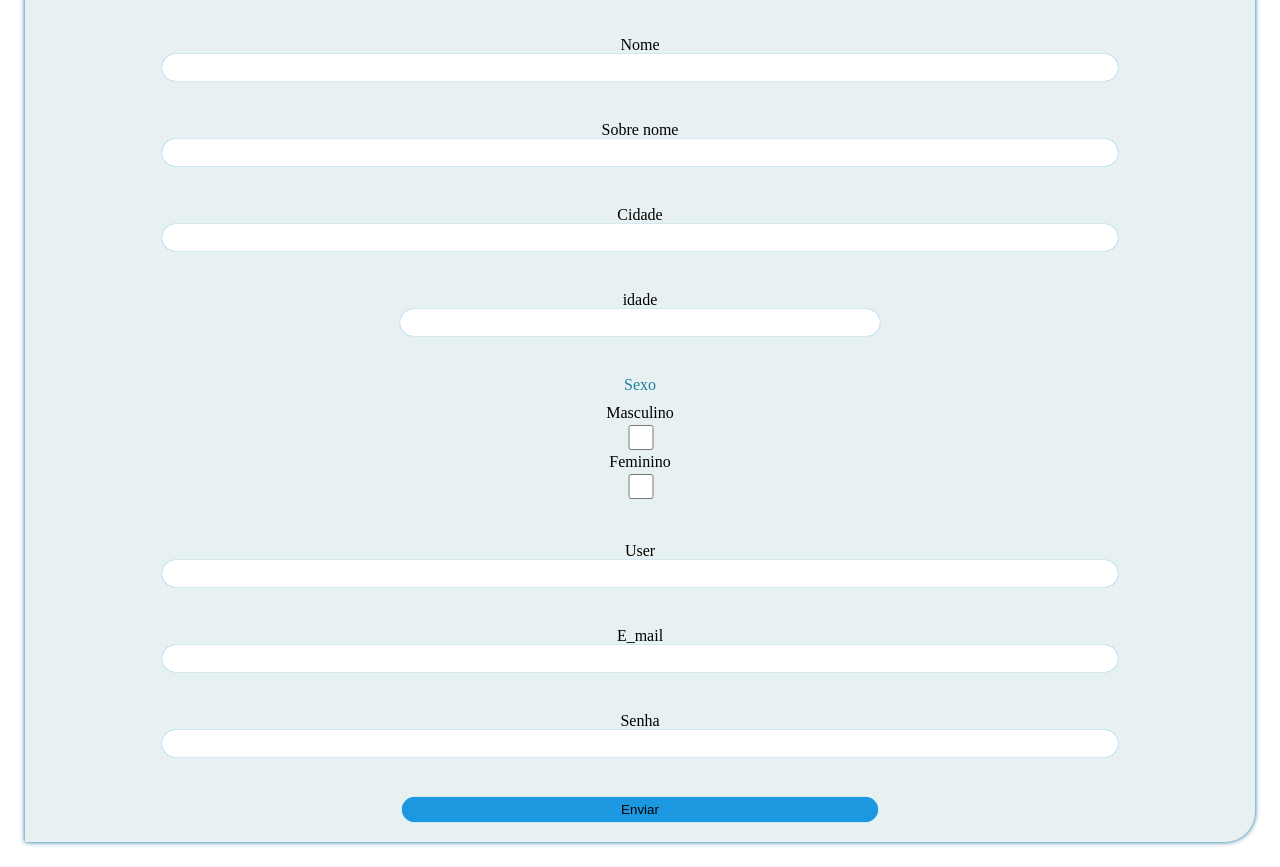
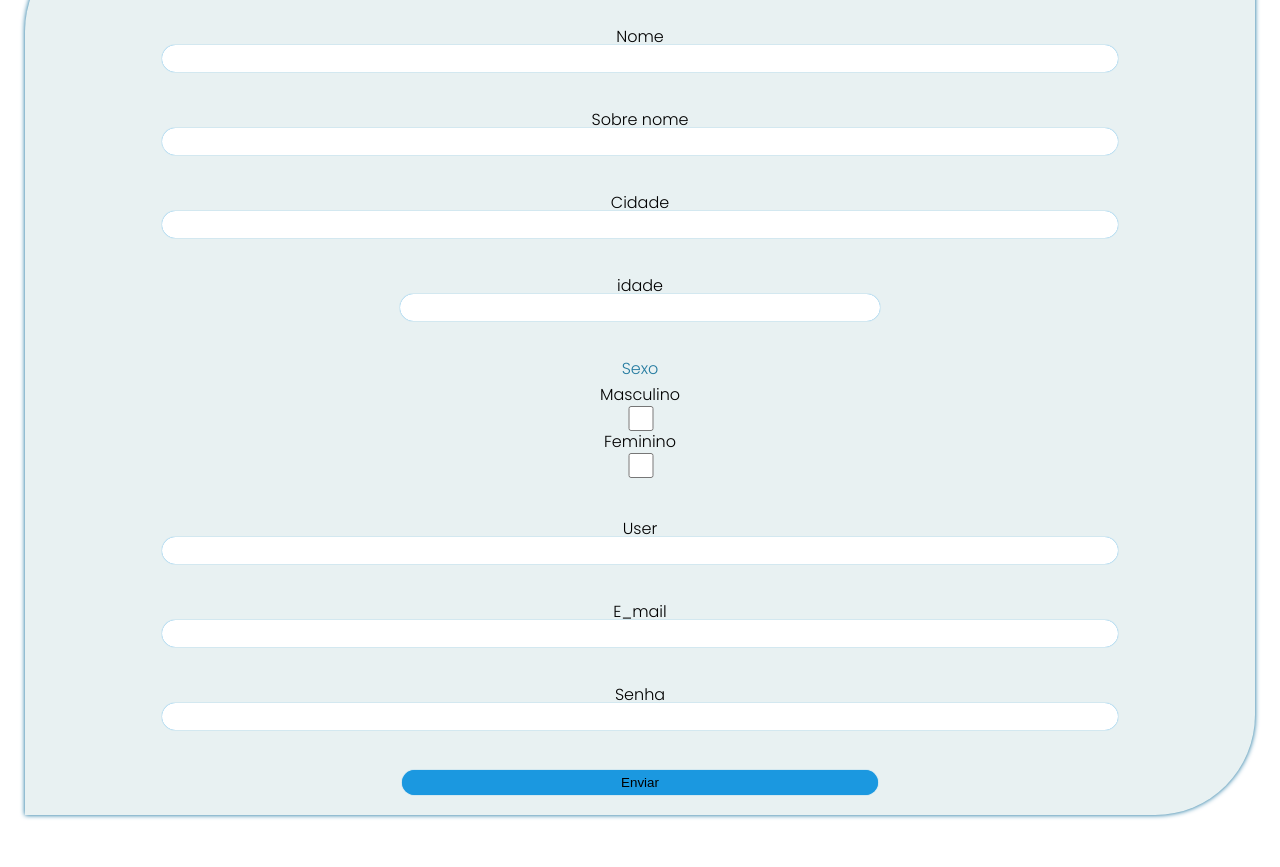
Before and after one commit to tarcisioemanoel15/Portifolio.github.io, a plain HTML site: page paginas/formulario.html in a window 1280 px wide. Shown: the part 110-977 px from the top of the page. After the commit the page ends 950 px from the top, so only its background shows below. Drawn offline with Linux system fonts and the light colour scheme; files whose address does not match are found by name.

Commit message:
iniciando validação do formulario

```diff
--- a/paginas/formulario.html
+++ b/paginas/formulario.html
@@ -57,8 +57,8 @@
       <div class="caixa_form sexo">
         <label for="sexo" class="text_sexo">Sexo</label>
 
-        Masculino <input type="checkbox" name="" id="">
-        Feminino <input type="checkbox" name="" id="">
+        Masculino <input type="checkbox">
+        Feminino <input type="checkbox">
 
       </div>
 
@@ -80,14 +80,15 @@
         <input type="password">
       </div>
 
+
       <div class="caixa_form">
-        <input type="button" value="Enviar">
+        <button type="submit" class="btn">Enviar</button>
       </div>
-
     </form>
   </div>
 
 
+  <script src="./js/formulario.js"></script>
 </body>
 
 </html>
--- /dev/null
+++ b/paginas/js/formulario.js
@@ -0,0 +1,29 @@
+
+const formulario = document.querySelector("form");
+
+
+formulario.addEventListener('submit', e => {
+
+
+  for (const campo of formulario.querySelectorAll('input')) {
+    const label = campo.previousElementSibling.innerHTML;
+
+    if (campo.value === '') {
+      mensageError(campo, `Campo ${label} não dode ficar vazio`);
+    }
+
+  }
+
+
+})
+
+
+
+function mensageError(campo, msg) {
+  const div = document.createElement("div");
+  div.innerHTML = msg;
+  div.classList.add('erro');
+  campo.insertAdjacentElement('afterend', div)
+}
+
+alert('ainda não terminado iniciando validação de campo')
--- a/paginas/styles/formulario.css
+++ b/paginas/styles/formulario.css
@@ -1,17 +1,20 @@
 body {
+  font-family: woff2;
   margin: 0;
   padding: 0;
 }
+
 
 .formulario {
   text-align: center;
   background-color: #e8f1f2;
   margin: 25px;
   box-shadow: 0px 0px 5px #006494;
-  border-radius: 30px 0px 30px 0px;
+  border-radius: 100px 0px 100px 0px;
 }
 
 .formulario h1 {
+  font-family: woff;
   padding-top: 15px;
   padding-bottom: 10px;
 }
@@ -37,9 +40,16 @@ input {
   padding-bottom: 10px;
 }
 
-input[type="button"] {
+button.btn {
+  width: 40%;
+  height: 25px;
+  justify-self: center;
+  border-radius: 20px;
+
+  text-align: center;
+  border: none;
+  box-shadow: 0px 0px 1px #1b98e0;
   background-color: #1b98e0;
-  width: 40%;
 }
 
 
@@ -52,3 +62,13 @@ input[type="number"] {
   box-shadow: none;
 
 }
+
+@font-face {
+  font-family: woff;
+  src: url("../../components/fonts/poppins-black-webfont.woff");
+}
+
+@font-face {
+  font-family: woff2;
+  src: url("../../components/fonts/poppins-light-webfont.woff2");
+}
```
